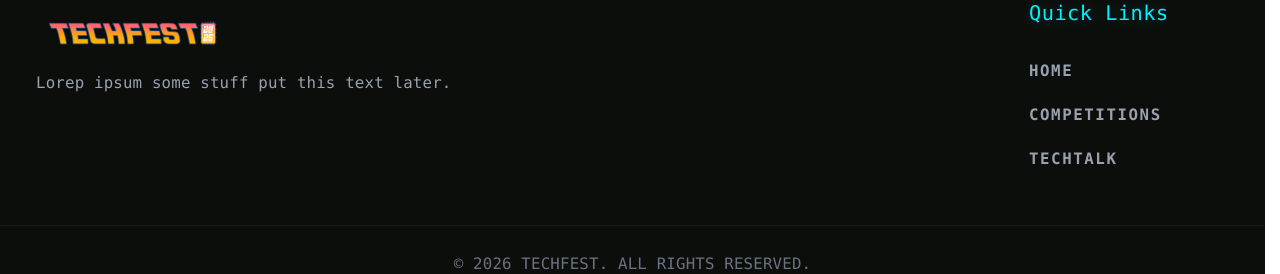
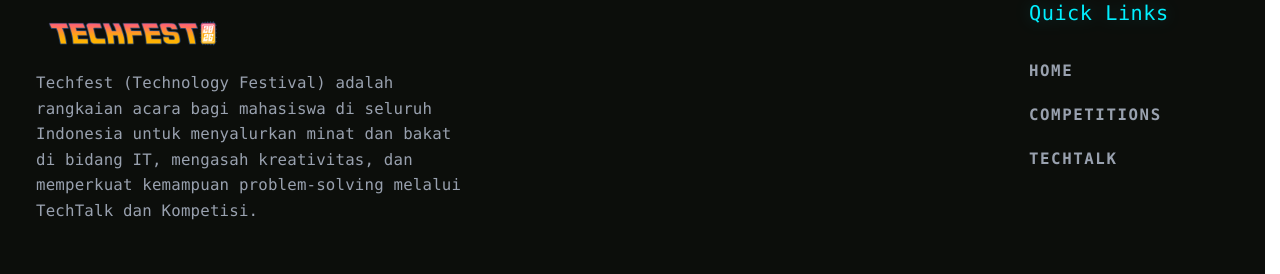
Before and after one commit to HIMTI-Binus-University/TECHFEST-2026, a React (Vite) app: page / in a window 1280 px wide. Shown: the part 2244-2518 px from the top of the page. Built offline with nearby package versions, Linux system fonts and the light colour scheme; a web font is replaced by a local one.

Commit message:
feat: update footer text

```diff
--- a/src/components/Footer.jsx
+++ b/src/components/Footer.jsx
@@ -19,7 +19,7 @@ const Footer = () => {
               </Link>
             </div>
             <p className="text-gray-400 mt-4 max-w-sm text-sm leading-relaxed font-body">
-              Lorep ipsum some stuff put this text later.
+              Techfest (Technology Festival) adalah rangkaian acara bagi mahasiswa di seluruh Indonesia untuk menyalurkan minat dan bakat di bidang IT, mengasah kreativitas, dan memperkuat kemampuan problem-solving melalui TechTalk dan Kompetisi.
             </p>
           </div>
 
```
